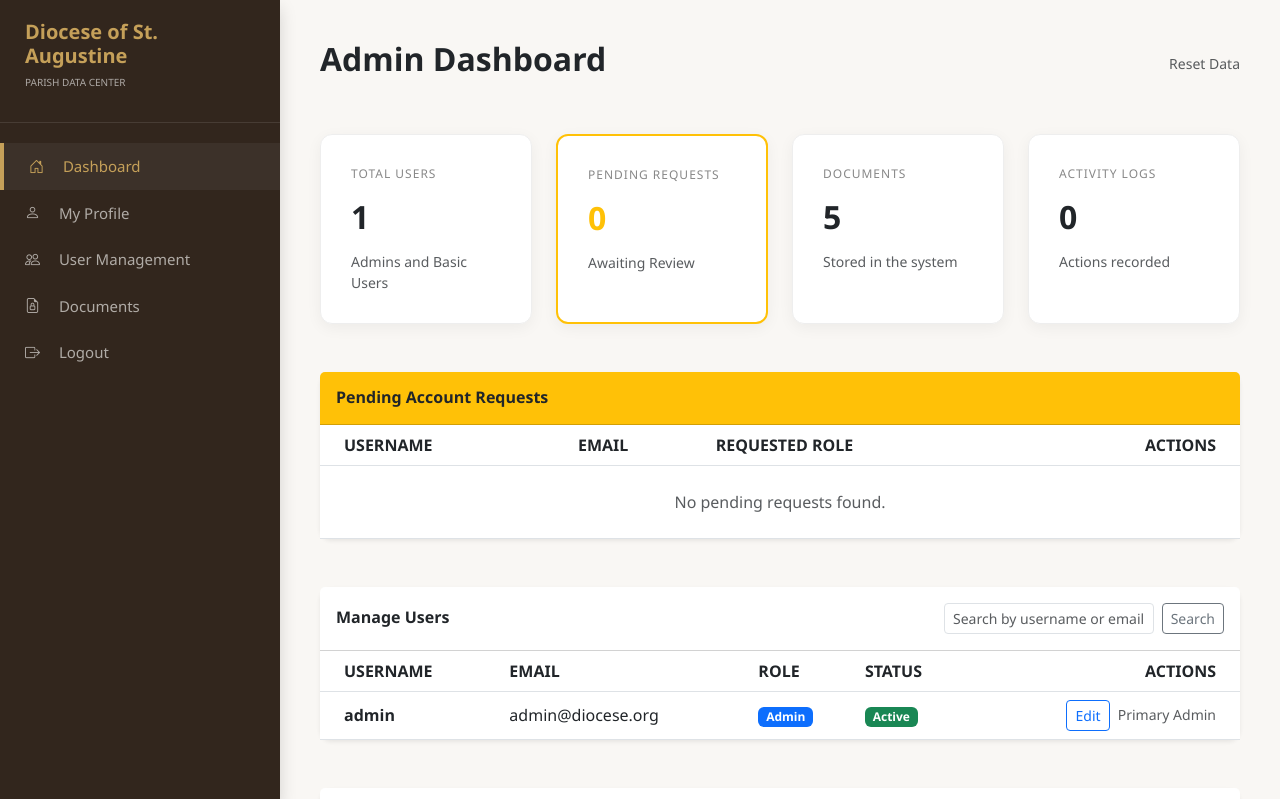
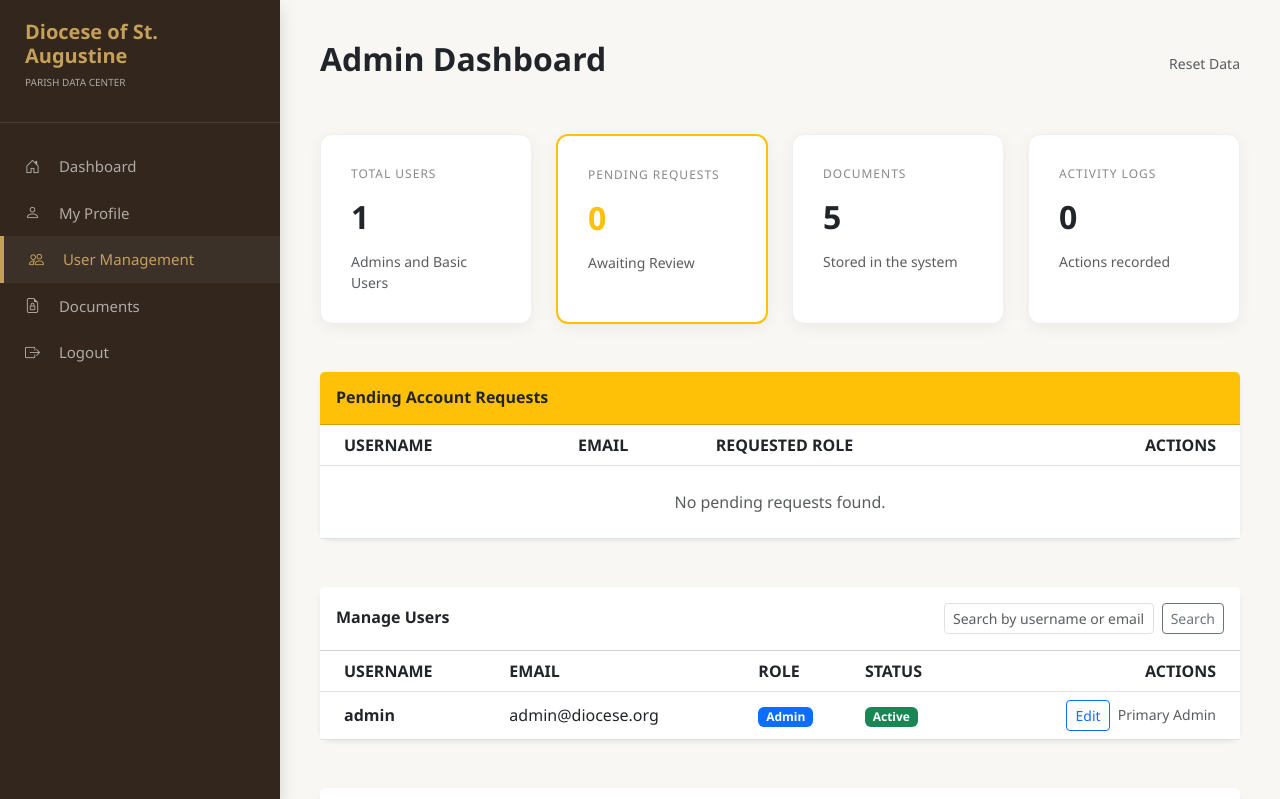
Before and after one commit to akshithbandari1/diocese-management-system, a Flask app: page /dashboard in a window 1280 px wide. Shown: the top 799 px of the page. Run offline with Flask 3, Linux system fonts and the light colour scheme; a user stored in the database is signed in; data comes from the database, SQL or seed files in the repository; data that the repository does not hold is empty.

Commit message:
fix: sidebar highlights active page dynamically

```diff
--- a/templates/base.html
+++ b/templates/base.html
@@ -34,10 +34,12 @@
             <small class="text-uppercase" style="font-size: 10px; opacity: 0.6;">Parish Data Center</small>
         </div>
         <nav class="nav flex-column">
-            <a class="nav-link active" href="{{ url_for('dashboard') }}"><i class="bi bi-house-door"></i> Dashboard</a>
-            <a class="nav-link" href="{{ url_for('profile') }}"><i class="bi bi-person"></i> My Profile</a>
-            <a class="nav-link" href="{{ url_for('dashboard') }}"><i class="bi bi-people"></i> User Management</a>
-            <a class="nav-link" href="{{ url_for('documents') }}"><i class="bi bi-file-earmark-lock"></i> Documents</a>
+            <a class="nav-link {% if request.endpoint == 'dashboard' and current_user.role != 'admin' %}active{% endif %}" href="{{ url_for('dashboard') }}"><i class="bi bi-house-door"></i> Dashboard</a>
+            <a class="nav-link {% if request.endpoint == 'profile' %}active{% endif %}" href="{{ url_for('profile') }}"><i class="bi bi-person"></i> My Profile</a>
+            {% if current_user.role == 'admin' %}
+            <a class="nav-link {% if request.endpoint in ['dashboard', 'admin_edit_user', 'admin_action', 'approve_user', 'deny_user'] %}active{% endif %}" href="{{ url_for('dashboard') }}"><i class="bi bi-people"></i> User Management</a>
+            {% endif %}
+            <a class="nav-link {% if request.endpoint in ['documents', 'delete_doc'] %}active{% endif %}" href="{{ url_for('documents') }}"><i class="bi bi-file-earmark-lock"></i> Documents</a>
             <a class="nav-link" href="{{ url_for('logout') }}"><i class="bi bi-box-arrow-right"></i> Logout</a>
         </nav>
     </div>
```
